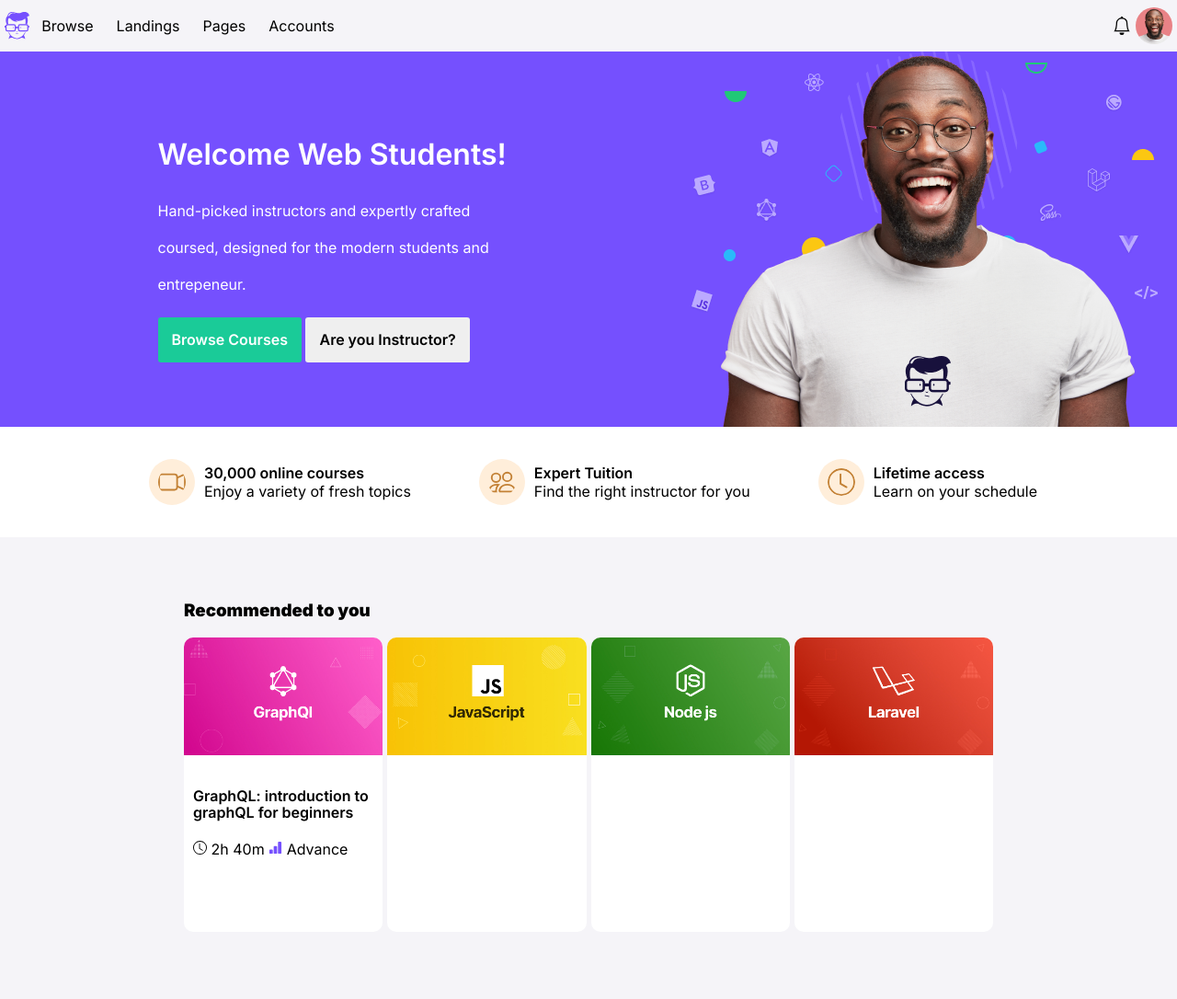
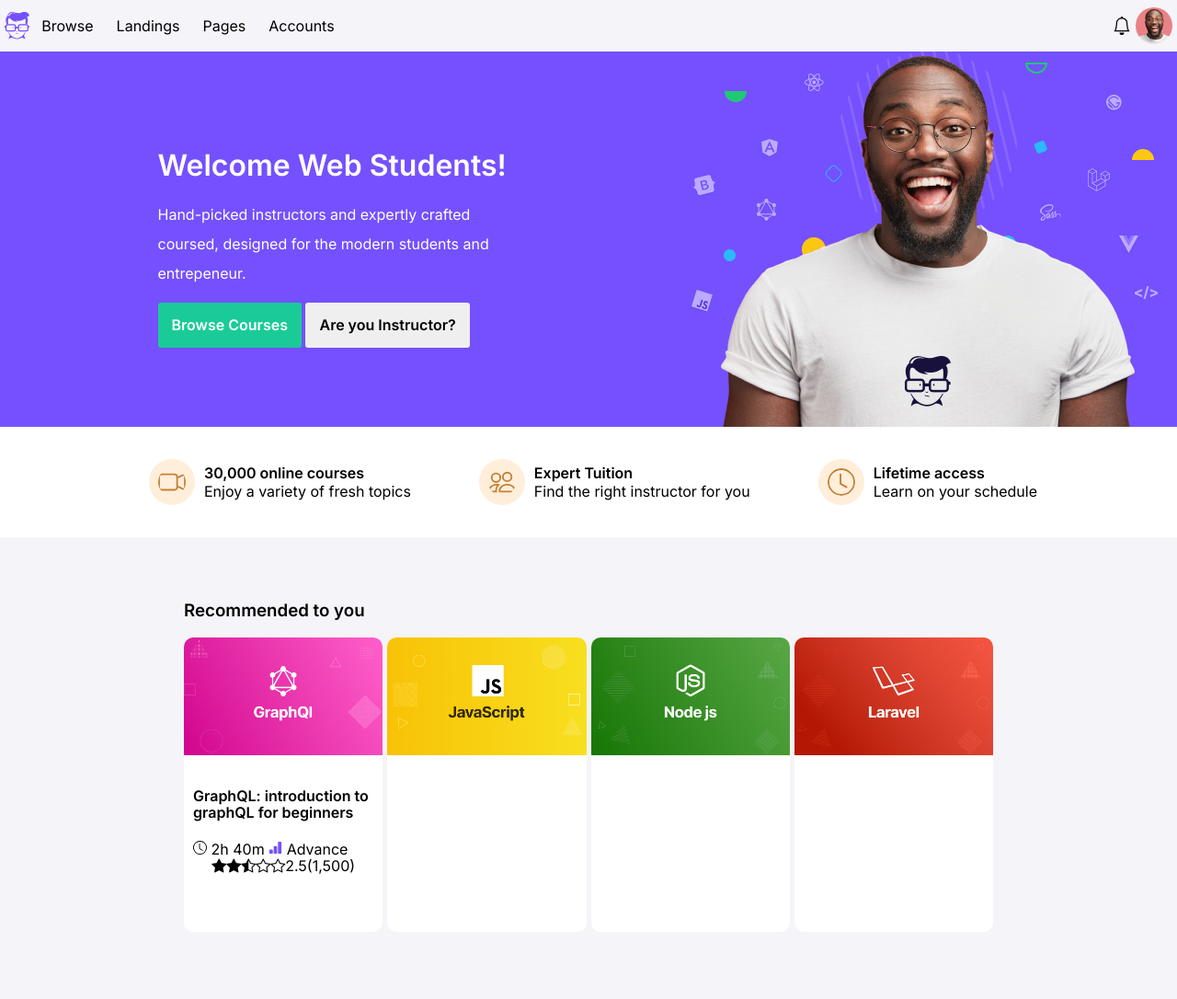
Before and after one commit to annoinspace/EPICODE-U2-RESPONSIVE-LAYOUT, a plain HTML site: page index.html in a window 1280 px wide. Shown: the top 1086 px of the page at 92% size. Drawn offline with nearby package versions, Linux system fonts and the light colour scheme.

Commit message:
stars added

```diff
--- a/index.html
+++ b/index.html
@@ -9,6 +9,10 @@
     <link
       href="https://fonts.googleapis.com/css2?family=Inter:wght@400;600;900&display=swap"
       rel="stylesheet"
+    />
+    <link
+      rel="stylesheet"
+      href="https://cdn.jsdelivr.net/npm/bootstrap-icons@1.3.0/font/bootstrap-icons.css"
     />
     <link rel="stylesheet" href="./normalize.css" />
     <link rel="stylesheet" href="./style.css" />
@@ -125,7 +129,7 @@
       <section id="card-sections" class="gray">
         <div class="gray">
           <section class="card-container">
-            <h3 class="card-section-header">Recommended to you</h3>
+            <h3 class="card-section-header bold">Recommended to you</h3>
             <div class="four-cards flex">
               <div class="card">
                 <img class="card-img" src="/assets/course-graphql.jpg" />
@@ -165,6 +169,17 @@
                     </svg>
                     <span>Advance</span>
                   </div>
+                  <div class="star-row flex">
+                    <div class="stars flex">
+                      <i class="bi bi-star-fill"></i>
+                      <i class="bi bi-star-fill"></i>
+                      <i class="bi bi-star-half"></i>
+                      <i class="bi bi-star"></i>
+                      <i class="bi bi-star"></i>
+                    </div>
+                    <div>2.5</div>
+                    <div>(1,500)</div>
+                  </div>
                 </div>
               </div>
               <div class="card">
@@ -181,7 +196,7 @@
         </div>
         <div class="gray">
           <section class="card-container">
-            <h3 class="card-section-header">Recommended to you</h3>
+            <h3 class="card-section-header bold">Recommended to you</h3>
             <div class="four-cards flex">
               <div class="card"></div>
               <div class="card"></div>
@@ -192,7 +207,7 @@
         </div>
         <div class="gray">
           <section class="card-container">
-            <h3 class="card-section-header">Recommended to you</h3>
+            <h3 class="card-section-header bold">Recommended to you</h3>
             <div class="four-cards flex">
               <div class="card"></div>
               <div class="card"></div>
--- a/style.css
+++ b/style.css
@@ -49,7 +49,7 @@
 #welcome-text {
   width: 30%;
   margin: auto;
-  line-height: 5vh;
+  line-height: 4vh;
 }
 
 .icon {
@@ -139,3 +139,10 @@ li {
 .card-content {
   padding: 10px;
 }
+.stars {
+  align-items: center;
+}
+
+.star-row {
+  align-items: center;
+}
```
